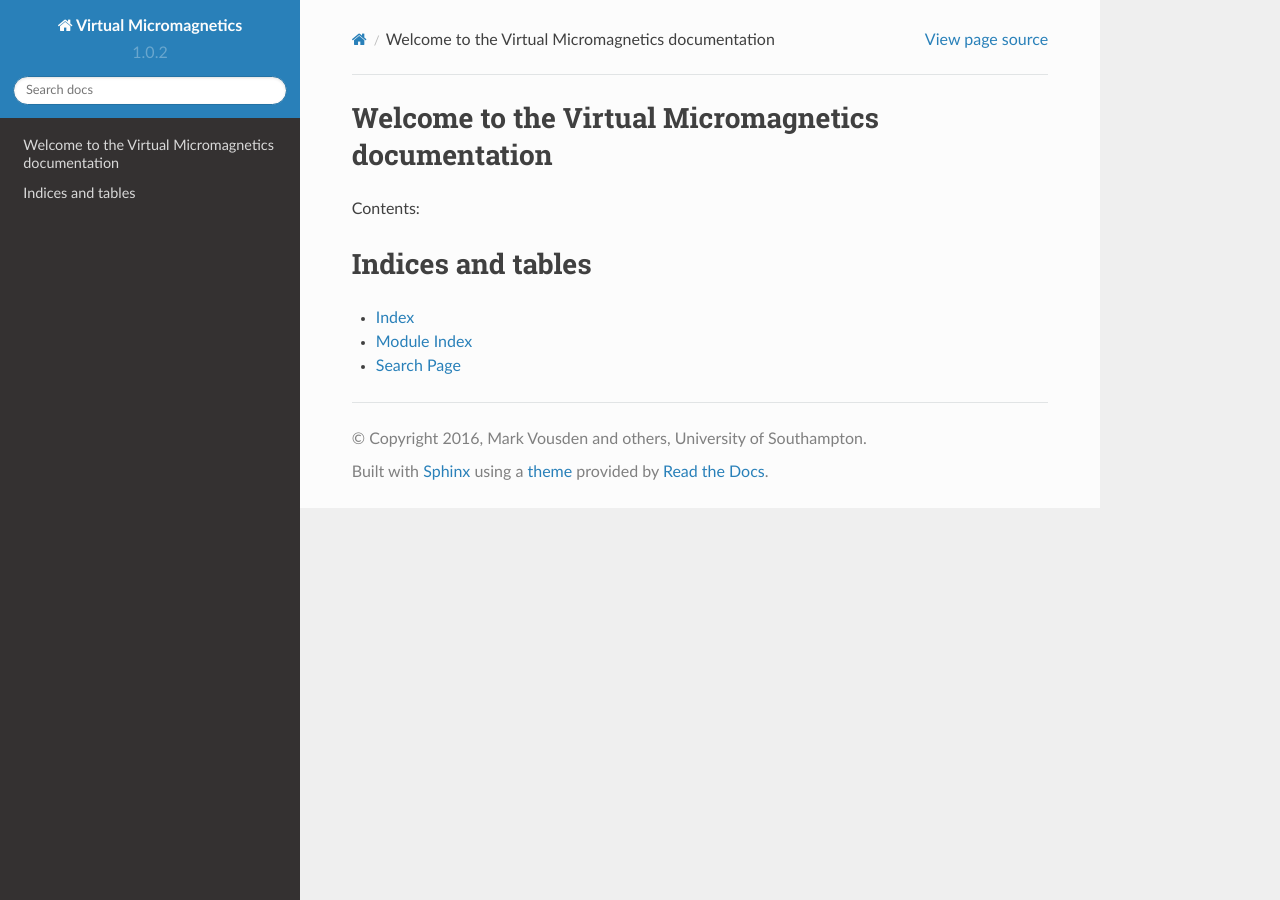
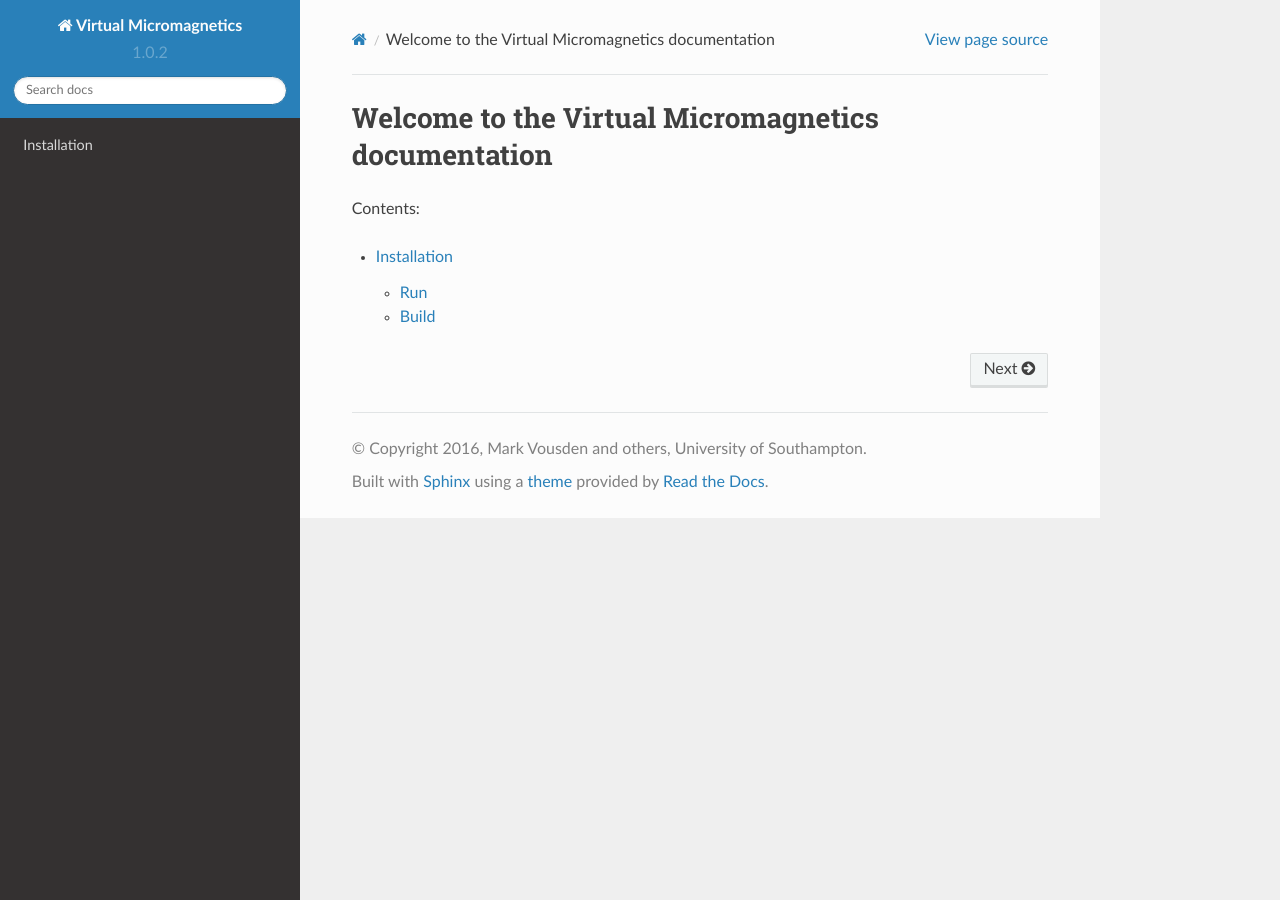
Before and after one commit to computationalmodelling/virtualmicromagnetics, a Sphinx documentation site: the page built from docs/index.rst, in a window 1280 px wide. Built offline with Sphinx 7.4.7 and the Read the Docs theme 2.0.0, drawn with Linux system fonts in a browser that asks for light colours.

Commit message:
DOC-026: Add installation documentation to the table of contents.

```diff
--- a/docs/index.rst
+++ b/docs/index.rst
@@ -4,12 +4,4 @@ Welcome to the Virtual Micromagnetics documentation
 Contents:
 
 .. toctree::
-   :maxdepth: 2
-
-
-Indices and tables
-==================
-
-* :ref:`genindex`
-* :ref:`modindex`
-* :ref:`search`
+   install
```
